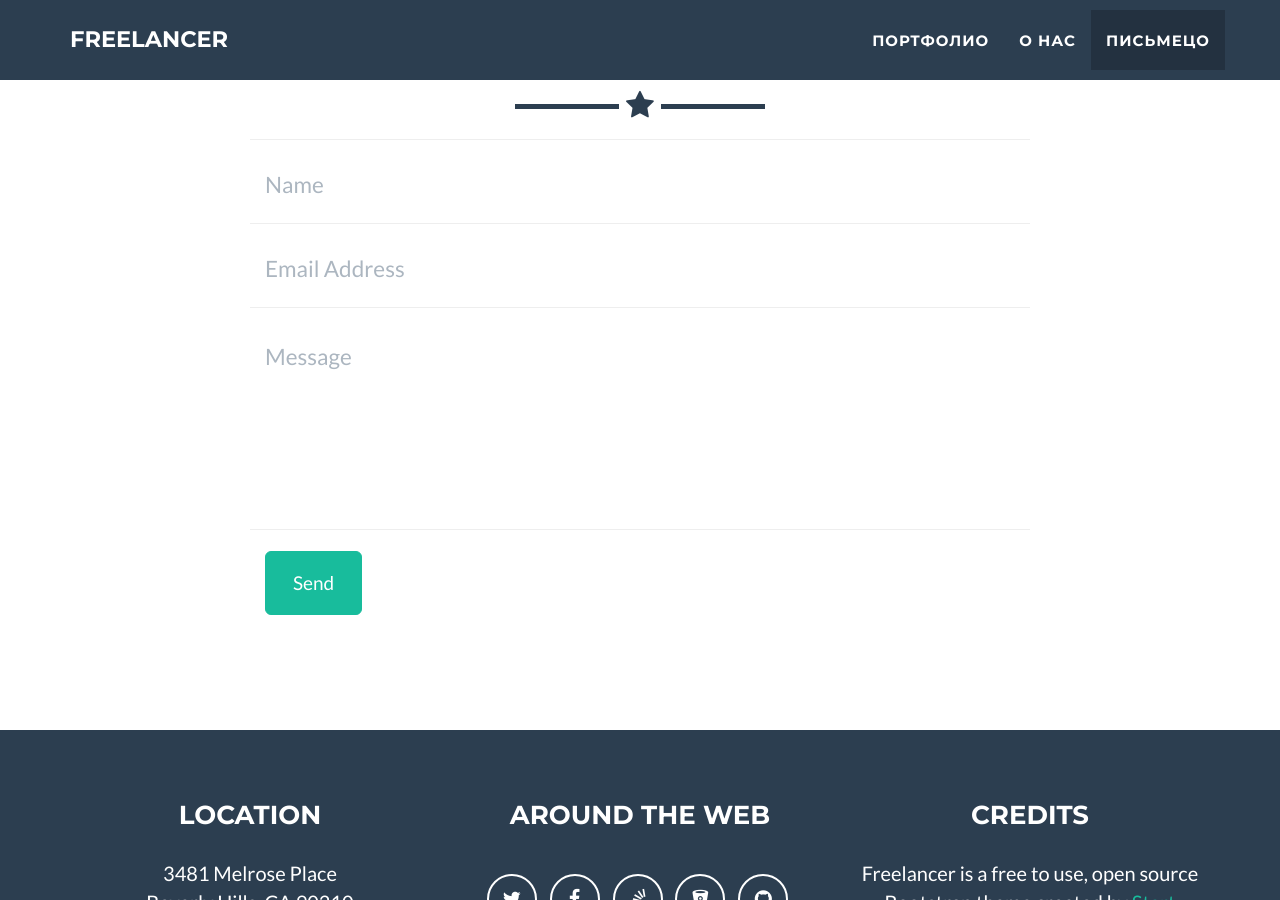
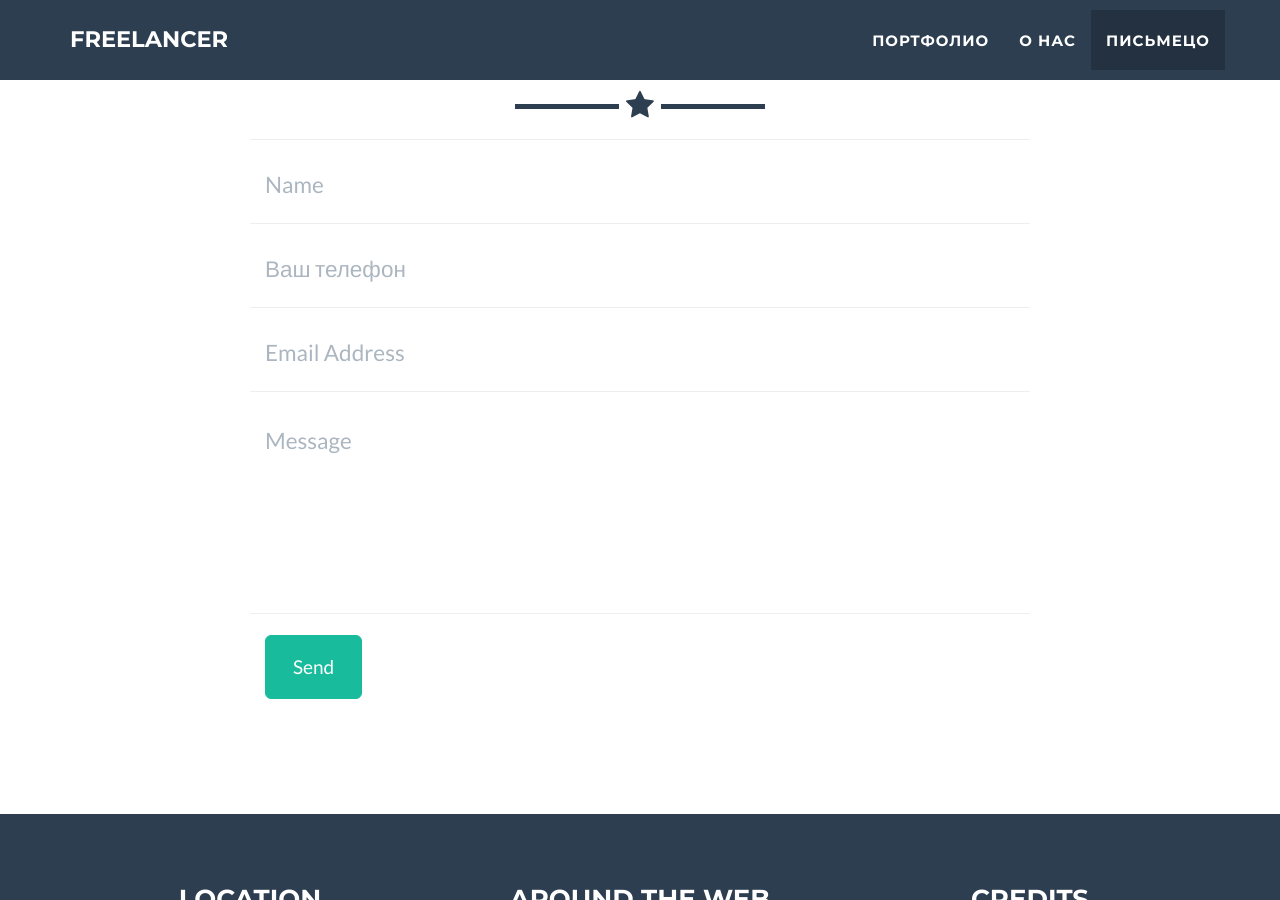
Before and after one commit to alexkrulosov/alexkrulosov.github.io, a Jekyll site: the page built from index.html, in a window 1280 px wide and 900 px high, scrolled down 2888 px. Built offline with Jekyll 4.4.1, drawn with Linux system fonts in a browser that asks for light colours.

Commit message:
Update contact_static.html

```diff
--- a/_includes/contact_static.html
+++ b/_includes/contact_static.html
@@ -14,6 +14,13 @@
 						<div class="form-group col-xs-12 floating-label-form-group controls">
 							<label>Name</label>
 							<input type="text" name="name" class="form-control" placeholder="Name" id="name" required data-validation-required-message="Please enter your name.">
+							<p class="help-block text-danger"></p>
+						</div>
+					</div>
+					<div class="row control-group">
+						<div class="form-group col-xs-12 floating-label-form-group controls">
+							<label>Name</label>
+							<input type="tel" name="name" class="form-control" placeholder="Ваш телефон" id="name" required data-validation-required-message="Please enter your name.">
 							<p class="help-block text-danger"></p>
 						</div>
 					</div>
```
